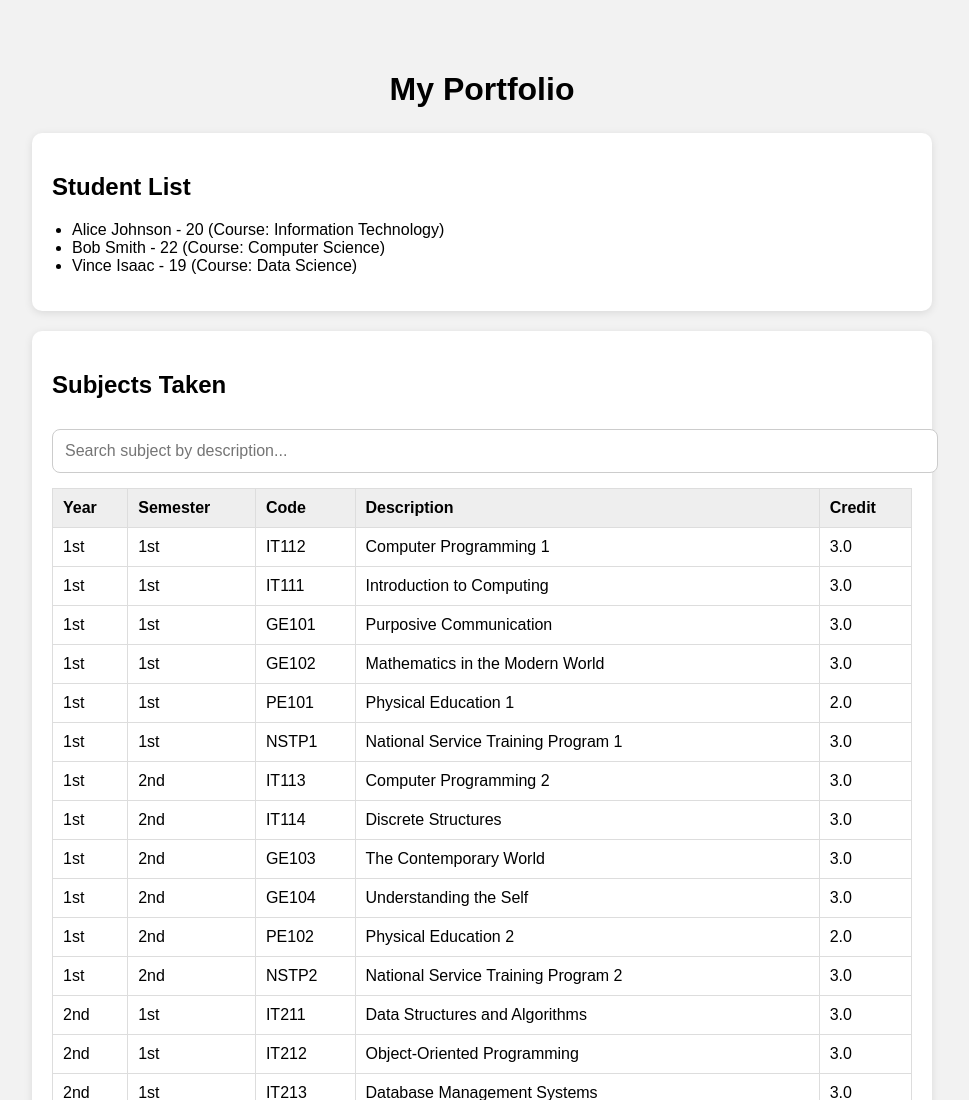
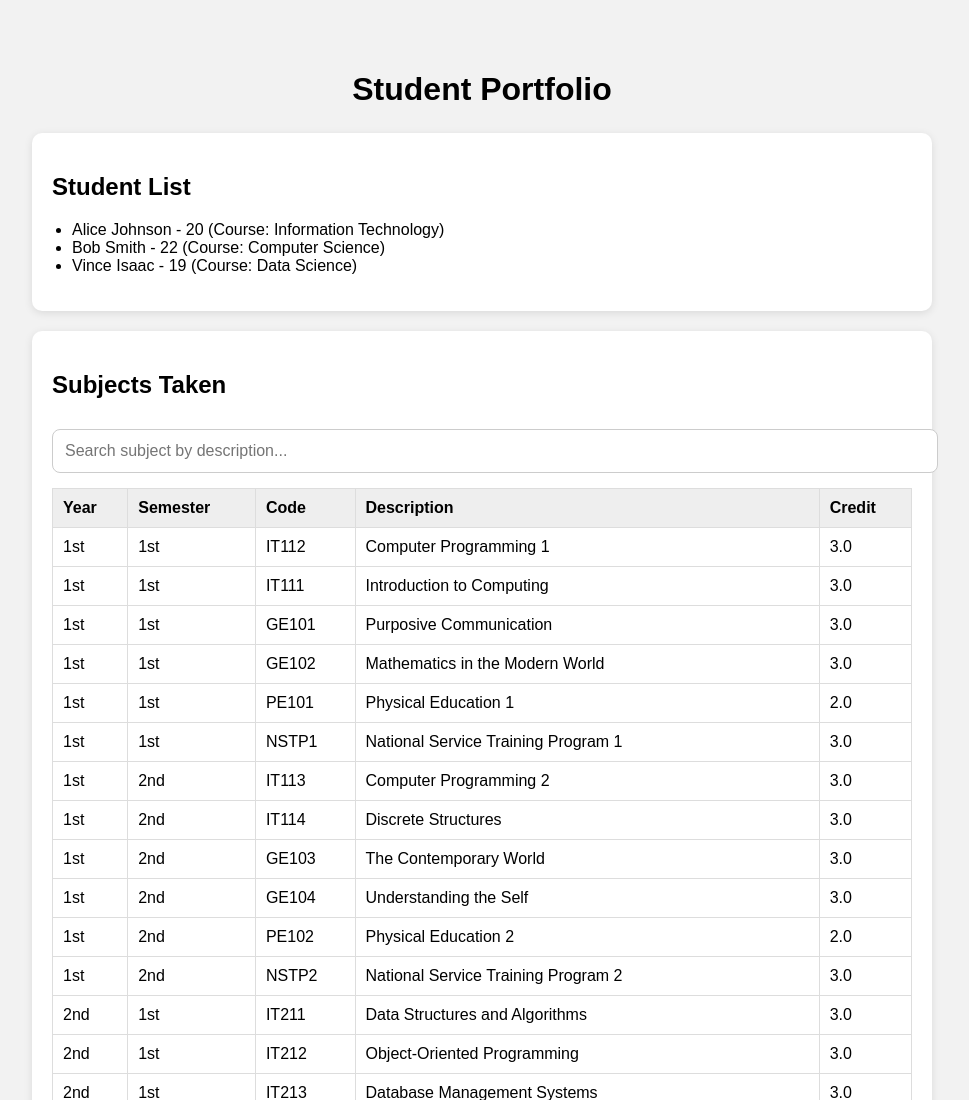
Before and after one commit to jamorayashantamaica123/shanta.github.io, a plain HTML site: page index.html in a window 1280 px wide. Shown: the top 1100 px of the page, without its empty margins (158-1127 px from the left). Drawn offline with Linux system fonts and the light colour scheme.

Commit message:
Add files via upload

```diff
--- a/index.html
+++ b/index.html
@@ -3,13 +3,13 @@
 <head>
   <meta charset="UTF-8" />
   <meta name="viewport" content="width=device-width, initial-scale=1.0"/>
-  <title>My Portfolio</title>
+  <title>Student Portfolio</title>
   <link rel="stylesheet" href="style.css" />
 </head>
 <body>
 
   <div class="container">
-    <h1>My Portfolio</h1>
+    <h1>Student Portfolio</h1>
 
     <section class="card">
       <h2>Student List</h2>
```
